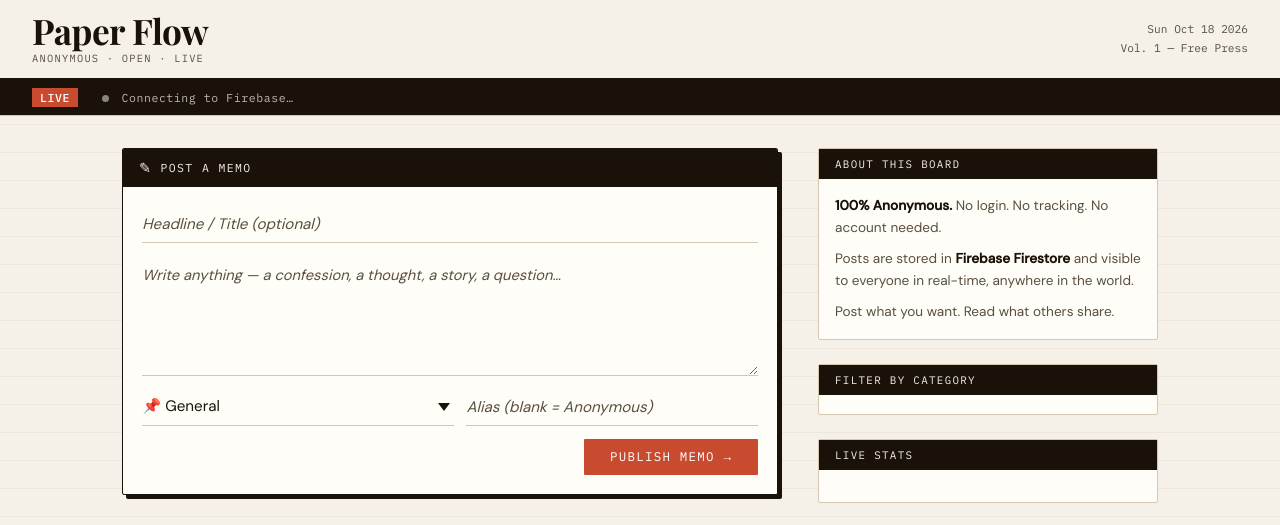
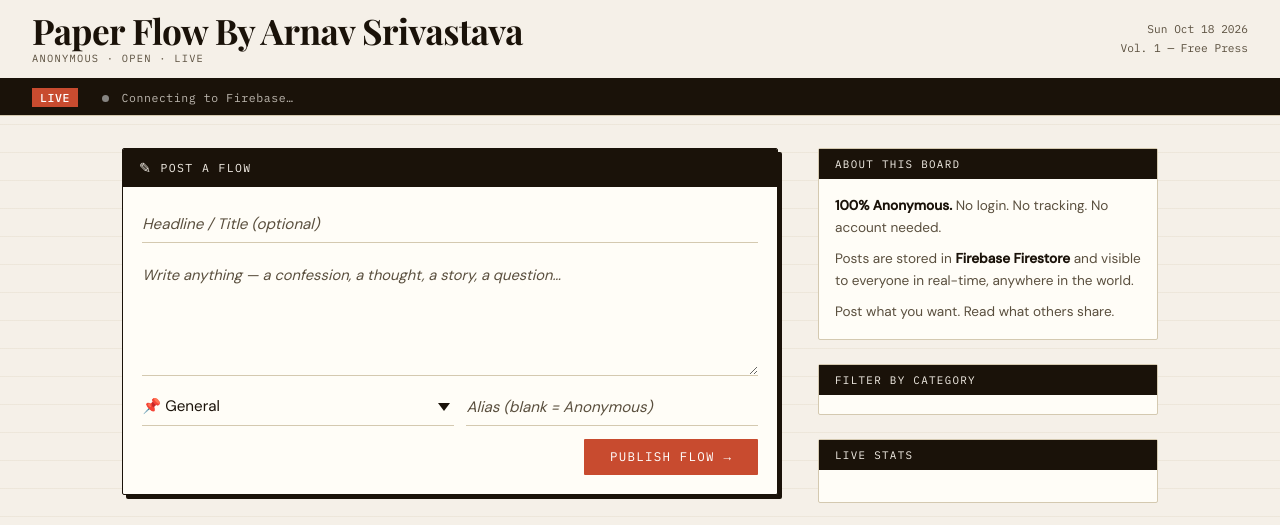
Before and after one commit to ArnavSri21/paper-flow, a plain HTML site: page index.html in a window 1280 px wide. Shown: the top 525 px of the page. Drawn offline with nearby package versions, Linux system fonts and the light colour scheme; no server answers; a web font is replaced by a local one.

Commit message:
Update index.html

```diff
--- a/index.html
+++ b/index.html
@@ -150,7 +150,7 @@
 
 <header>
   <div class="masthead">
-    <div class="masthead-title">Paper Flow</div>
+    <div class="masthead-title">Paper Flow By Arnav Srivastava</div>
     <div class="masthead-sub">Anonymous · Open · Live</div>
   </div>
   <div class="header-meta" id="headerDate"></div>
@@ -170,7 +170,7 @@
     <!-- MAIN -->
     <div class="main-col">
       <div class="compose-box">
-        <div class="compose-header">Post a Memo</div>
+        <div class="compose-header">Post a Flow</div>
         <div class="compose-body">
           <input type="text" id="postTitle" placeholder="Headline / Title (optional)" maxlength="120" />
           <textarea id="postBody" placeholder="Write anything — a confession, a thought, a story, a question…" maxlength="5000"></textarea>
@@ -185,7 +185,7 @@
             </select>
             <input type="text" id="postAlias" placeholder="Alias (blank = Anonymous)" maxlength="30" />
           </div>
-          <button class="btn-post" id="submitBtn" onclick="submitPost()">Publish Memo →</button>
+          <button class="btn-post" id="submitBtn" onclick="submitPost()">Publish Flow →</button>
         </div>
       </div>
 
```
